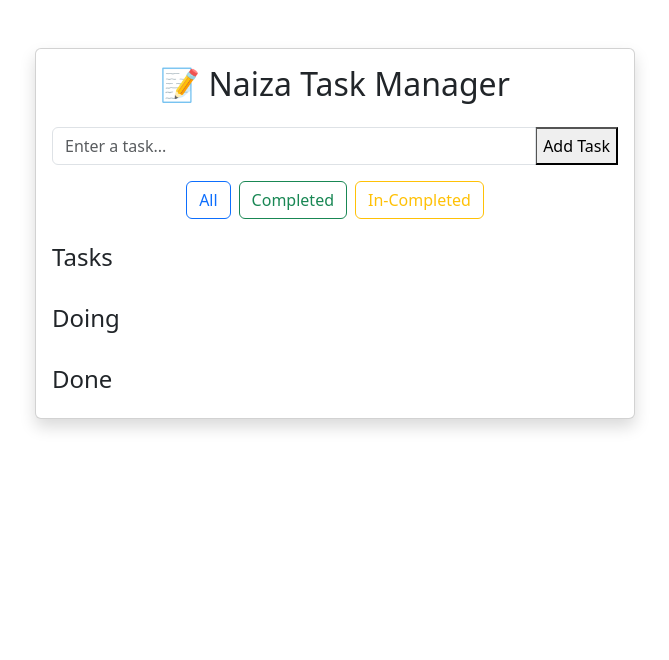
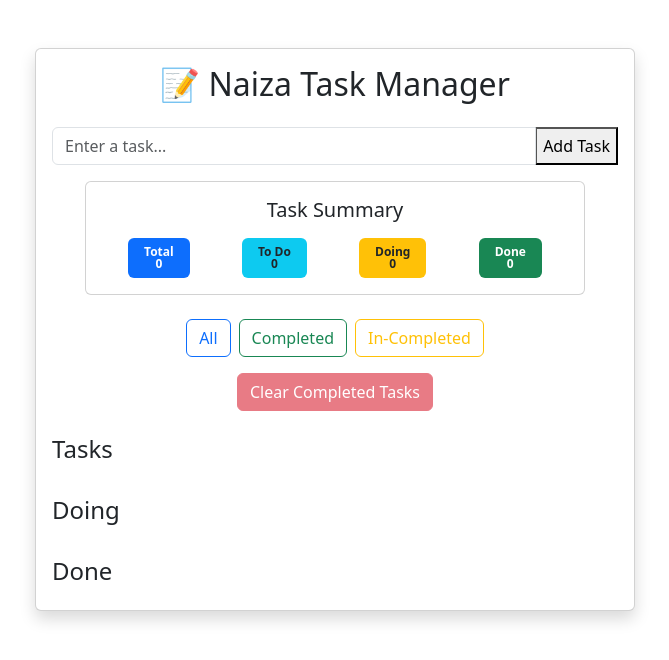
Before and after one commit to kangnize/Todo-app, a React (Create React App) app: page / in a window 1280 px wide. Shown: the top 660 px of the page, without its empty margins (305-974 px from the left). Built offline with nearby package versions, Linux system fonts and the light colour scheme; the HTML template or start-up script is replaced by a standard one.

Commit message:
Add feature to clear all completed tasks

```diff
--- a/src/App.js
+++ b/src/App.js
@@ -2,12 +2,22 @@ import React, { useState, useEffect } from "react";
 import Tasks from "./components/Tasks";
 import AddTask from "./components/AddTask";
 import "./App.css";
+import { getTaskCountByStatus } from "./utils";
 
 function App() {
   const [tasks, setTasks] = useState([]);
   const [input, setInput] = useState("");
   const [editIndex, setEditIndex] = useState(null);
   const [filter, setFilter] = useState("all"); // 'all', 'completed', 'incomplete'
+  const totalTasks = getTaskCountByStatus(tasks, "all");
+  const totalTodo = getTaskCountByStatus(tasks, "todo");
+  const totalDoing = getTaskCountByStatus(tasks, "doing");
+  const totalDone = getTaskCountByStatus(tasks, "done");
+
+  const handleClearCompleted = () => {
+    const updated = tasks.filter((task) => task.status !== "done");
+    setTasks(updated);
+  };
 
   useEffect(() => {
     const stored = JSON.parse(localStorage.getItem("tasks"));
@@ -61,7 +71,6 @@ function App() {
       <div className="card shadow">
         <div className="card-body">
           <h2 className="text-center mb-4">📝 Naiza Task Manager</h2>
-
           {/* Add/Edit Task Form */}
           <AddTask
             input={input}
@@ -70,19 +79,61 @@ function App() {
             editIndex={editIndex}
           />
 
+          <div className="d-flex justify-content-center mb-4">
+            <div
+              className="card text-center"
+              style={{ maxWidth: "500px", width: "100%" }}
+            >
+              <div className="card-body p-3">
+                <h5 className="card-title mb-3">Task Summary</h5>
+                <div className="d-flex justify-content-around">
+                  <span className="badge bg-primary px-3 py-2">
+                    Total <br /> <strong>{totalTasks}</strong>
+                  </span>
+                  <span className="badge bg-info text-dark px-3 py-2">
+                    To Do <br /> <strong>{totalTodo}</strong>
+                  </span>
+                  <span className="badge bg-warning text-dark px-3 py-2">
+                    Doing <br /> <strong>{totalDoing}</strong>
+                  </span>
+                  <span className="badge bg-success px-3 py-2">
+                    Done <br /> <strong>{totalDone}</strong>
+                  </span>
+                </div>
+              </div>
+            </div>
+          </div>
           {/* Filter Buttons */}
           <div className="mb-3 text-center">
-            <button className="btn btn-outline-primary mx-1" onClick={() => setFilter("all")}>
+            <button
+              className="btn btn-outline-primary mx-1"
+              onClick={() => setFilter("all")}
+            >
               All
             </button>
-            <button className="btn btn-outline-success mx-1" onClick={() => setFilter("completed")}>
+            <button
+              className="btn btn-outline-success mx-1"
+              onClick={() => setFilter("completed")}
+            >
               Completed
             </button>
-            <button className="btn btn-outline-warning mx-1" onClick={() => setFilter("incomplete")}>
+            <button
+              className="btn btn-outline-warning mx-1"
+              onClick={() => setFilter("incomplete")}
+            >
               In-Completed
             </button>
           </div>
 
+          <div className="text-center mb-4">
+            <button
+              className="btn btn-danger"
+              onClick={handleClearCompleted}
+              disabled={totalDone === 0}
+            >
+              Clear Completed Tasks
+            </button>
+          </div>
           {/* Task Columns */}
           <Tasks
             tasks={filteredTasks}
--- /dev/null
+++ b/src/utils.js
@@ -0,0 +1,12 @@
+// src/utils.js
+
+/**
+ * Get the count of tasks by status.
+ * @param {Array} tasks - List of task objects.
+ * @param {string} status - One of 'todo', 'doing', 'done', or 'all'.
+ * @returns {number}
+ */
+export const getTaskCountByStatus = (tasks, status) => {
+  if (status === "all") return tasks.length;
+  return tasks.filter(task => task.status === status).length;
+};
```
